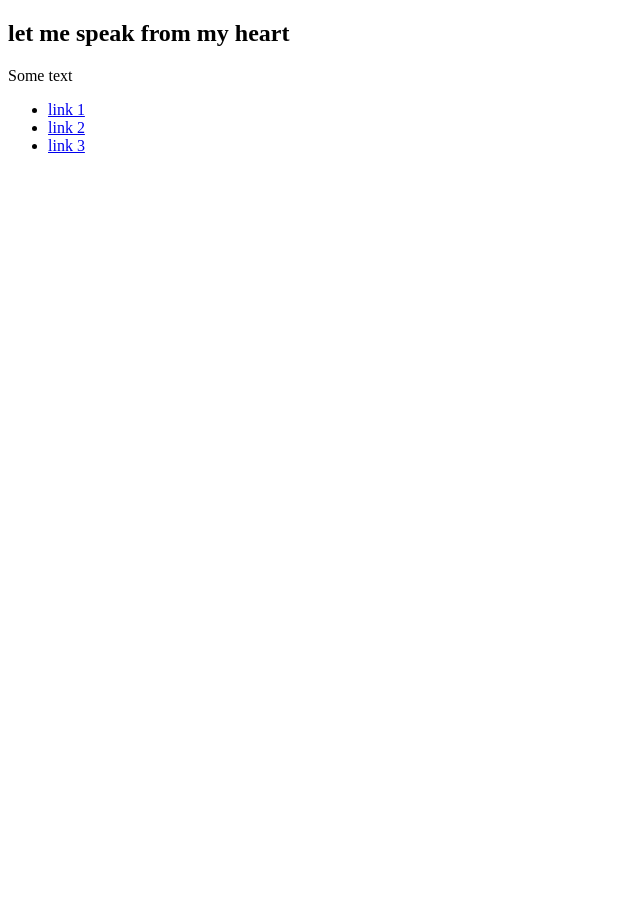
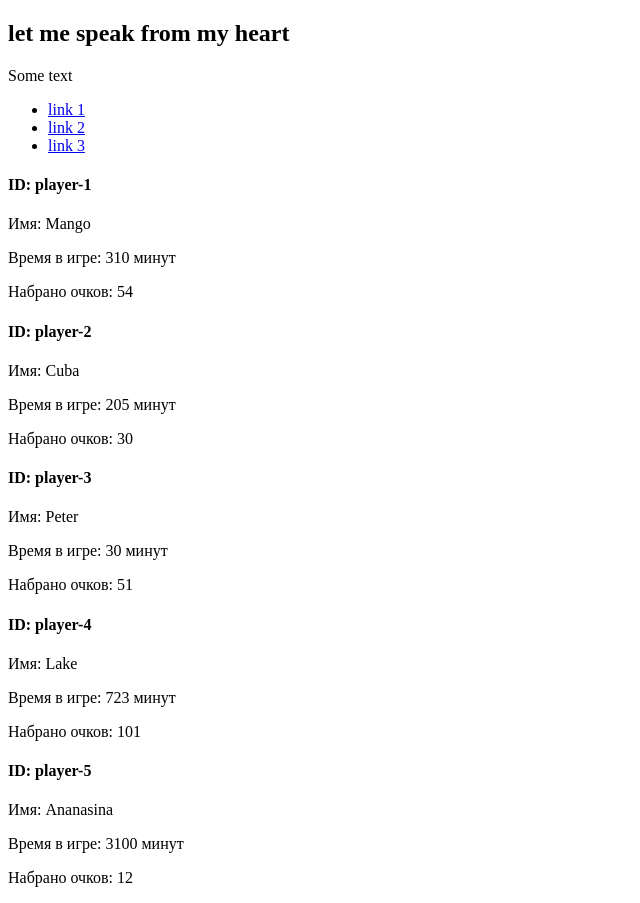
Before and after one commit to tsygankova/js_week7, a plain HTML site: page index.html in a window 1280 px wide. Shown: the whole page, without its empty margins (0-640 px from the left). Before the commit the page ends 800 px from the top, so only its background shows below. Drawn offline with Linux system fonts and the light colour scheme.

Commit message:
some changes

```diff
--- a/03.js
+++ b/03.js
@@ -1,7 +1,7 @@
 
 const players = [
     {id: 'player-1', name: 'Mango', timePlayed: 310, points: 54, online: false,},
-    {id: 'player-2', name: 'Cuba', timePlayed: 205, points: 30,online: true,},
+    {id: 'player-2', name: 'Cuba', timePlayed: 205, points: 30, online: true,},
     {id: 'player-3', name: 'Peter', timePlayed: 30, points: 51, online: true,},
     {id: 'player-4', name: 'Lake', timePlayed: 723, points: 101,online: false,},
     {id: 'player-5',name: 'Ananasina',timePlayed: 3100, points: 12, online: true,}
@@ -9,30 +9,42 @@ const players = [
 
 console.table (players)
 
+const createPlayerCard = player =>{
     const containerRef = document.createElement ('div')
     containerRef.classList.add('player-card')
 
     const idRef = document.createElement('h4')
     idRef.classList.add('player-id')
-idRef.textContent = `ID: ${this.id}`
+    idRef.textContent = `ID: ${player.id}`
 
     const nameRef = document.createElement('p')
     nameRef.classList.add('product-description')
-nameRef.textContent = `Имя: ${this.name}`
+    nameRef.textContent = `Имя: ${player.name}`
 
     const timeRef = document.createElement('p')
     timeRef.classList.add('product-description')
-timeRef.textContent = `Время в игре: ${this.timePlayed} минут`
+    timeRef.textContent = `Время в игре: ${player.timePlayed} минут`
 
     const pointsRef = document.createElement('p')
     pointsRef.classList.add('product-description')
-pointsRef.textContent = `Набрано очков: ${this.points}`
+    pointsRef.textContent = `Набрано очков: ${player.points}`
 
-const onlineRef = document.createElement('p')
-onlineRef.classList.add('product-description')
-online.textContent = `Онлайн: ${this.online}`
+    // const onlineRef = document.createElement('p')
+    // onlineRef.classList.add('product-description')
+    // online.textContent = `Онлайн: ${player.online}`
 
-containerRef.append (idRef, nameRef, timeRef, pointsRef, onlineRef)
+    containerRef.append (idRef, nameRef, timeRef, pointsRef)
 
-const cardRootRef = document.querySelector('#root')
-cardRootRef.appendChild (containerRef)
+    // const cardRootRef = document.querySelector('#root')
+    // cardRootRef.appendChild (containerRef)
+
+    return containerRef
+}
+
+const playersCards = players.map (player => createPlayerCard (player))
+
+const playersListRef = document.querySelector ('.js-players')
+
+playersListRef.append (...playersCards)
+
+console.log (playersListRef)
--- a/index.html
+++ b/index.html
@@ -13,6 +13,7 @@
         <li class = 'list'><a href="#">link 3</a></li>
       </ul>
       <div id ='root'></div>
+      <div class = 'players js-players'></div>
       <!-- <script src = "01.js" type = "module"></script> -->
     <!-- <script src = "02.js" type = "module"></script> -->
 
```
Also changed, not shown: products.js (line endings or trailing spaces), styles.css (added). Lines whose indentation alone changed are shown as unchanged.
